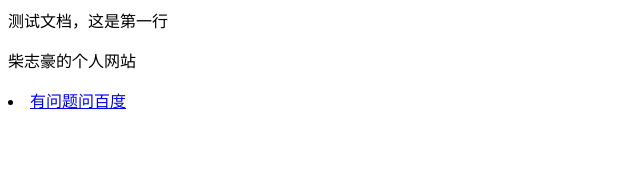
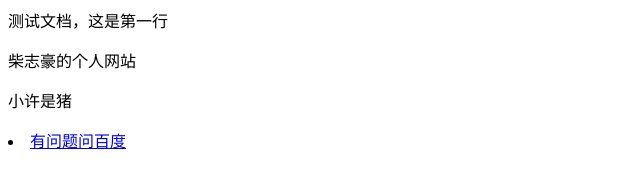
Before and after one commit to Chai016/chai.github.io, a plain HTML site: page index.html in a window 1280 px wide. Shown: the whole page, without its empty margins (0-640 px from the left). Drawn offline with Linux system fonts and the light colour scheme.

Commit message:
Update index.html

```diff
--- a/index.html
+++ b/index.html
@@ -1,5 +1,6 @@
 <p>测试文档，这是第一行</p>
 <p>柴志豪的个人网站</p>
+<p>小许是猪</p>
 
 <u1>
   <li> <a href="https://www.baidu.com">有问题问百度</a></li>
```
